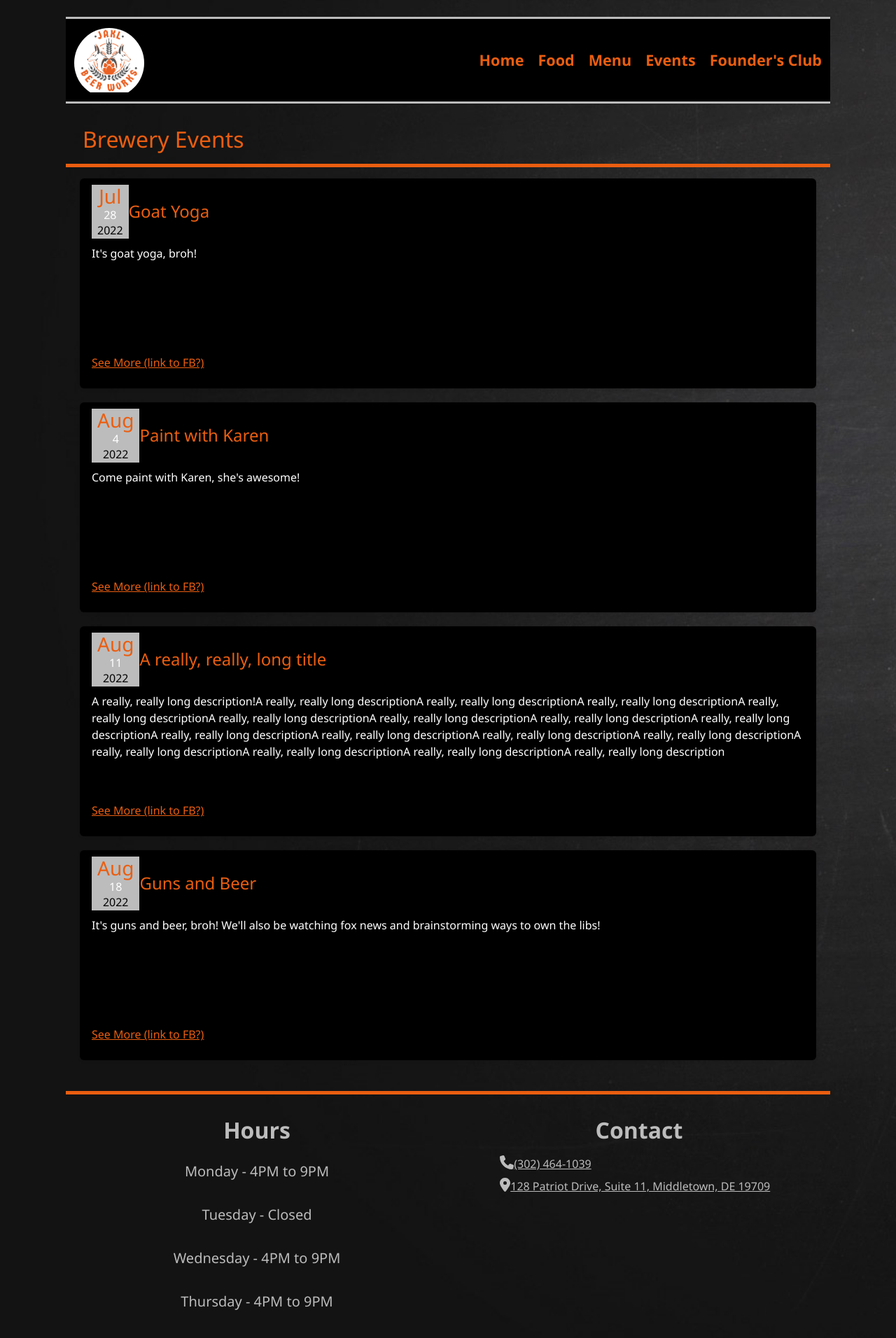
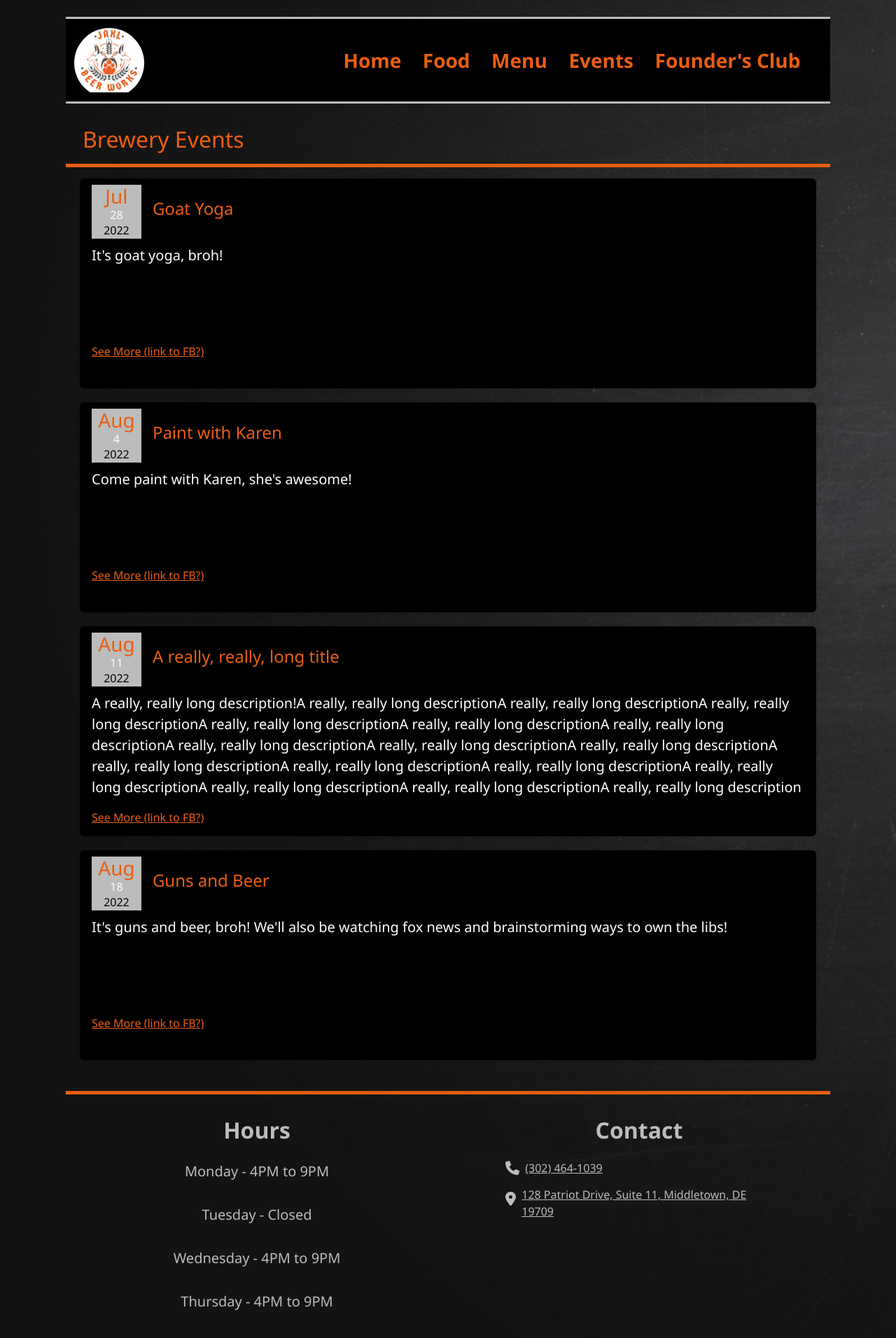
Before and after one commit to thegr8snarfle/jakl-beerworks-ui, a Next.js app: page /events in a window 1280 px wide. Shown: the top 1912 px of the page at 70% size. Built offline with nearby package versions, Linux system fonts and the light colour scheme.

Commit message:
Clean up styles on menu, events and footer.

```diff
--- a/components/Contact.tsx
+++ b/components/Contact.tsx
@@ -14,15 +14,16 @@ const Contact: React.FC = () => {
       </Row>
       <Container className="p-0 w-75">
         <Row className="pb-2 align-items-center">
-          <Col className="p-0 d-flex align-items-start">
-            <Icon name="faPhone" size="lg"/>
-            <a className="ml-2 d-inline-block" href="tel:302-464-1039">(302) 464-1039</a>
+          <Col className="p-0 d-flex align-items-start align-items-center">
+            <Icon name="faPhone" size="lg" className="p-2"/>
+            <a className="w-100 ml-2 d-inline-block" href="tel:302-464-1039">(302) 464-1039</a>
           </Col>
         </Row>
         <Row className="pb-2 align-items-center">
           <Col className="p-0 d-flex align-items-start">
-            <Icon name="faLocationDot" size="lg"/>
-            <a className="ml-2 d-inline-block" href="https://g.page/jaklbeer?share">128 Patriot Drive, Suite 11, Middletown, DE 19709</a>
+            <Icon name="faLocationDot" size="lg" className="p-2"/>
+            <a className="ml-2 d-inline-block" href="https://g.page/jaklbeer?share">128 Patriot Drive, Suite 11,
+              Middletown, DE 19709</a>
           </Col>
         </Row>
       </Container>
--- a/components/Event.tsx
+++ b/components/Event.tsx
@@ -2,8 +2,6 @@ import {Card, Col, Container, Row} from "react-bootstrap";
 import {DateTime} from 'luxon';
 import {BreweryEvent} from "../api/common.model";
 import React, {useMemo} from "react";
-
-import styles from './event.module.scss';
 
 export const Event: React.FC<{ breweryEvent: BreweryEvent; }> = ({ breweryEvent }) => {
 
@@ -18,26 +16,31 @@ export const Event: React.FC<{ breweryEvent: BreweryEvent; }> = ({ breweryEvent
   }, [ breweryEvent ]);
 
   return (
-    <Container className={`${styles.event} my-1 align-items-center`}>
+    <Container className="my-1 align-items-center">
       <Row cols="1">
         <Col>
-          <Card className={`${styles.eventCard} m-2 bg-dark text-white shadow-sm`}>
-            <Card.Header className="d-flex flex-row gx-2 justify-content-start align-items-center">
-              <div className="date h-100 px-2 mr-2 bg-primary">
+          <Card className="overflow-scroll m-2 bg-dark text-white shadow-sm" style={ { height: '300px' }}>
+            <Card.Header className="d-flex flex-row align-items-center" >
+              <div className="h-100 px-2 mr-2 bg-primary">
+                <style jsx>{`
+                  div {
+                    width: 75px;
+                  }
+                `}</style>
                 <h3 className="month font-weight-bolder text-secondary text-center m-0">{dateFrom.monthShort}</h3>
                 <h6 className="day font-weight-normal text-center m-0">{dateFrom.day}</h6>
                 <p className="year text-center text-dark m-0">{dateFrom.year} </p>
               </div>
-              <div className="h-100 d-flex flex-grow-1 align-items-center">
-                <h4 className="text-secondary mb-0 ml-2">{breweryEvent.name}</h4>
+              <div className="h-100 w-100 d-flex flex-grow-1 align-items-center">
+                <h4 className="text-secondary p-3">{breweryEvent.name}</h4>
               </div>
             </Card.Header>
             {/*<img src={breweryEvent.img} />*/}
-            <Card.Body className={`${styles.cardBody} pt-0 mb-2 d-flex h-100 flex-column justify-content-between`}>
-              <p className="text-white p-0 m-0">
+            <Card.Body className="pt-0 mb-2 d-flex h-100 flex-column justify-content-between">
+              <p className="text-white p-0 m-0 fs-5">
                 {breweryEvent.description}
               </p>
-              <p className="p-0 m-0 mt-1"><a className="text-secondary fs-6" href="#">See More (link to FB?)</a></p>
+              <p className="p-0 m-0 my-3"><a className="text-secondary fs-6" href="#">See More (link to FB?)</a></p>
             </Card.Body>
           </Card>
         </Col>
--- a/components/Footer.tsx
+++ b/components/Footer.tsx
@@ -5,7 +5,7 @@ import Contact from "./Contact";
 const Footer = () => {
   return (
     <Container>
-      <Row cols="1" cols-sm="1" cols-lg="2">
+      <Row className="gy-3" xs={1} md={2}>
         <Col className="border-top border-5 border-secondary pt-4">
           <Hours></Hours>
         </Col>
@@ -13,7 +13,7 @@ const Footer = () => {
           <Contact></Contact>
         </Col>
       </Row>
-      <Row cols="12" className="">
+      <Row className="mt-4" >
         <Col className="align-baseline">
           <p className="p-3 text-center font-weight-bolder text-primary">&copy;2022 JAKL Beerworks LLC.</p>
         </Col>
--- a/components/Icon.tsx
+++ b/components/Icon.tsx
@@ -3,7 +3,7 @@ import {ICONS} from "../icons";
 import React from "react";
 
 const Icon: React.FC<{ name: string; } & Partial<FontAwesomeIconProps>> = ({ name , ... props}) => {
-  return <FontAwesomeIcon { ... props } icon={ICONS[name]}/>
+  return <FontAwesomeIcon { ... props } icon={ICONS[name]} />
 }
 
 export default Icon;
--- a/components/Navigation.tsx
+++ b/components/Navigation.tsx
@@ -15,25 +15,25 @@ const Navigation = () => {
                  className={`${styles.brandImage} img-thumbnail rounded-circle position-absolute mt-2  d-none d-lg-block`}/>
         </Navbar.Brand>
         <Navbar.Toggle className="border-0 text-primary">
-          <Icon name="bars" size='lg' />
+          <Icon name="bars" size='lg' className="btn-outline-none"/>
         </Navbar.Toggle>
         <Navbar.Collapse id="nav-collapse" className="justify-content-end">
-          <Nav className="w-100 justify-content-end" fill>
-            <Link href="/">
-              <a className={styles.navLink}>Home</a>
+          <Nav className="w-75 justify-content-evenly" fill>
+            <Link  href="/">
+              <a className="fs-3 text-secondary fw-bold text-decoration-none">Home</a>
             </Link>
             <Link href="/food">
-              <a className={styles.navLink}>Food</a>
+              <a className="fs-3 text-secondary fw-bold text-decoration-none">Food</a>
             </Link>
             <Link href="/menu">
-              <a className={styles.navLink}>Menu</a>
+              <a className="fs-3 text-secondary fw-bold text-decoration-none">Menu</a>
             </Link>
             <Link href="/events">
-              <a className={styles.navLink}>Events</a>
+              <a className="fs-3 text-secondary fw-bold text-decoration-none">Events</a>
             </Link>
             <Link href="/founders-club">
               {/* eslint-disable-next-line react/no-unescaped-entities */}
-              <a className={styles.navLink}>Founder's Club</a>
+              <a className="fs-3 text-secondary fw-bold text-decoration-none">Founder's Club</a>
             </Link>
           </Nav>
         </Navbar.Collapse>
--- a/components/event.module.scss
+++ /dev/null
@@ -1,28 +0,0 @@
-//.event {
-//
-//  .event-card {
-//    height: 300px;
-//
-//    .date {
-//      min-width: 75px;
-//      max-width: 75px;
-//    }
-//
-//    .card-body {
-//      overflow: scroll;
-//    }
-//  }
-//}
-
-.eventCard {
-  height: 300px;
-}
-
-.cardBody {
-  overflow: scroll;
-}
-
-.date {
-  min-width: 75px;
-  max-width: 75px;
-}
--- a/components/navigation.module.scss
+++ b/components/navigation.module.scss
@@ -29,16 +29,3 @@
     fill: #ffffff;
   }
 }
-
-
-.navLink {
-  color: #ea5e10;
-  font-size: 1.35rem;
-  font-weight: 700;
-  text-decoration: none;
-  margin-left: 20px;
-
-  &:hover {
-    color: $gray;
-  }
-}
--- a/pages/events.tsx
+++ b/pages/events.tsx
@@ -9,11 +9,10 @@ const EventsPage: NextPageWithLayout = () => {
   const socialEvents: BreweryEvent[] = SOCIAL_EVENTS;
 
   return (
-    <Container className="events-container fluid overflow-scroll">
+    <Container className="overflow-scroll">
       <Row>
         <Col>
           <h2 className="text-secondary border-bottom border-5 border-secondary pb-3 px-4">Brewery Events</h2>
-          {/*<event v-for="event in socialEvents" :brewery-event=event :key="event.id"></event>*/}
           {
             socialEvents && socialEvents.map(socialEvent => <Event breweryEvent={socialEvent} key={socialEvent.id} />)
           }
```
Also changed, not shown: components/Beverage.tsx (+2 -6 lines), components/beverage.module.scss (deleted, +0 -8 lines), pages/menu.tsx (+18 -14 lines).
